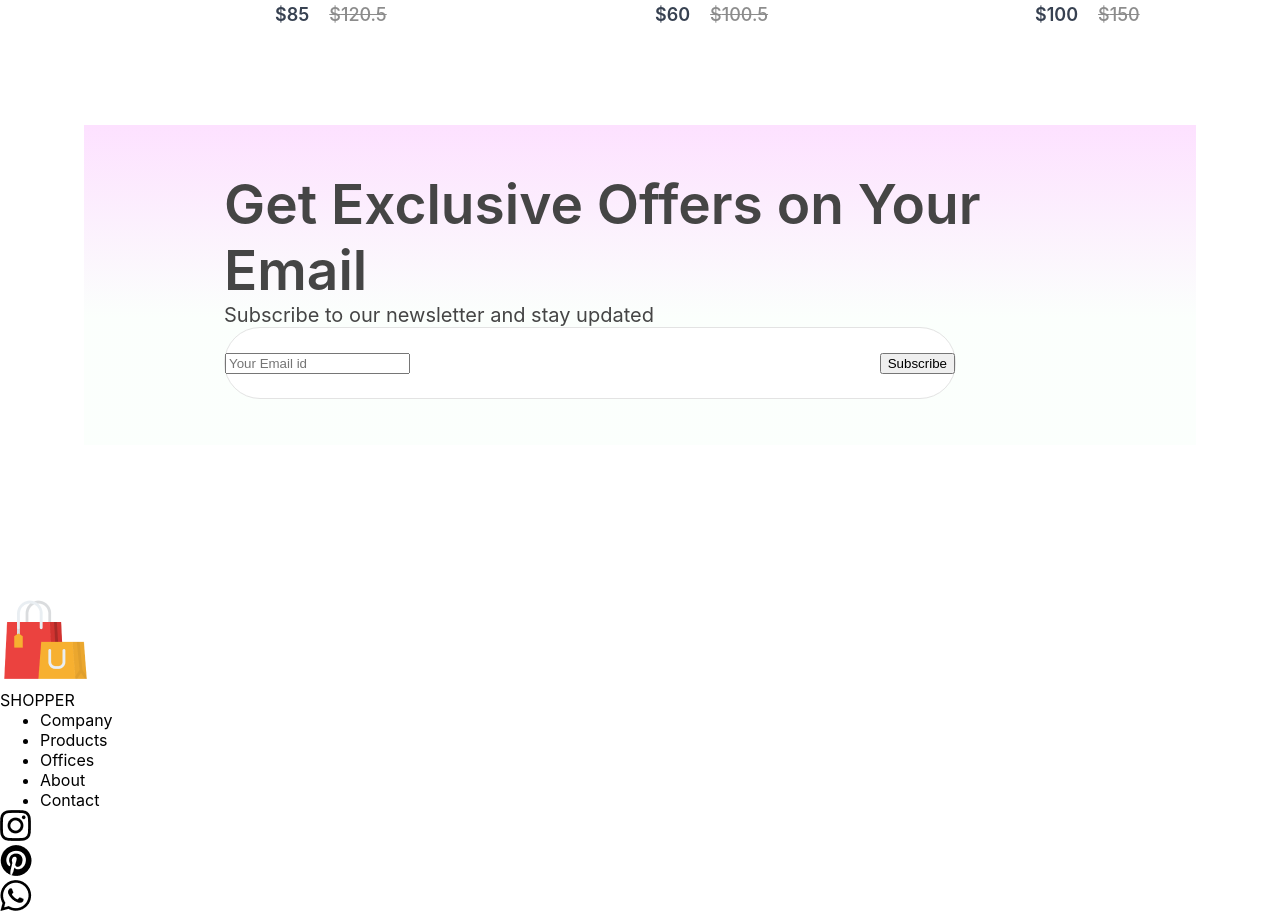
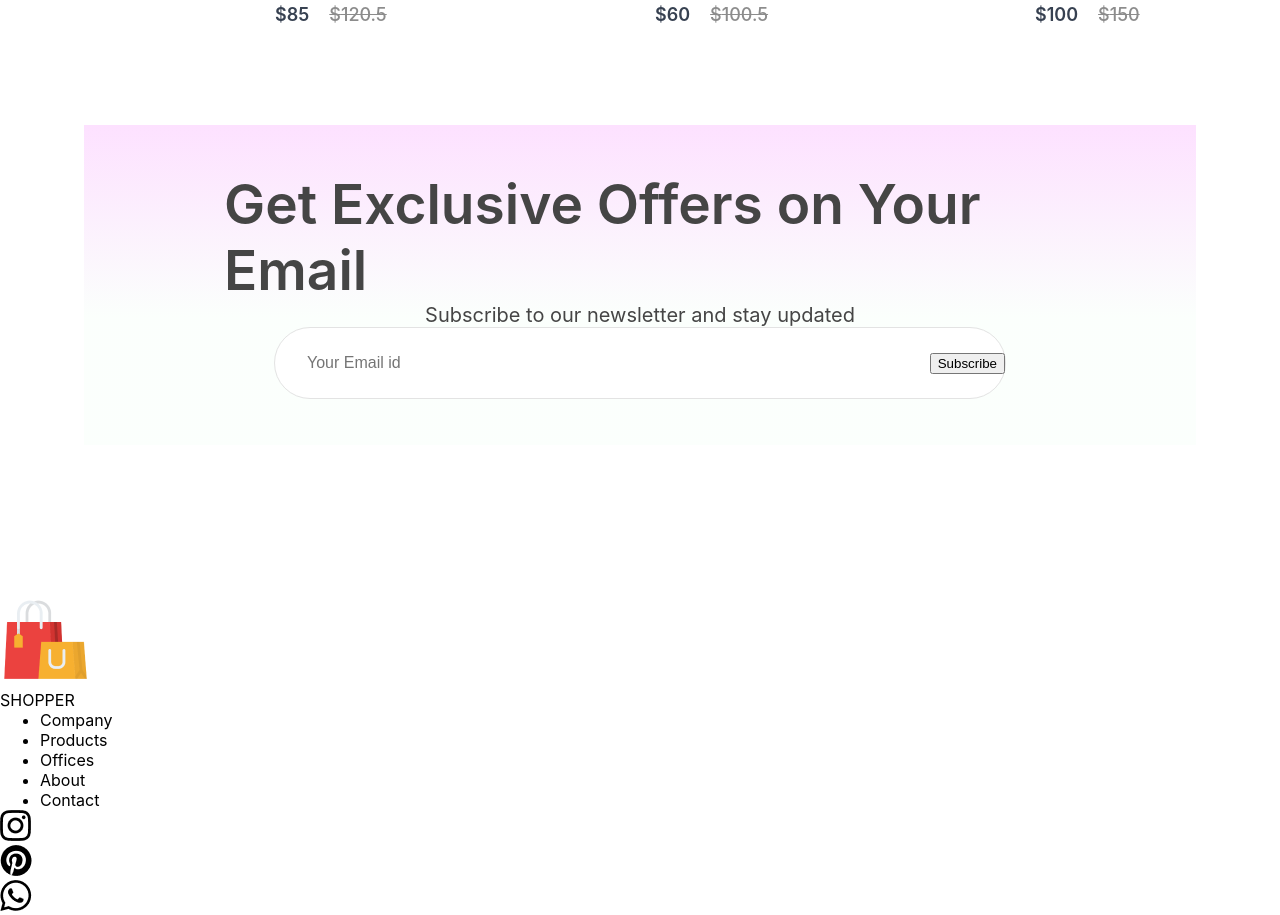
Before and after one commit to Patrickodey360coder/mern-ecommerce, a React (Vite) app: page / in a window 1280 px wide. Shown: the part 3380-4295 px from the top of the page. Built offline with nearby package versions, Linux system fonts and the light colour scheme.

Commit message:
newsletter

```diff
--- a/src/Components/Newsletter/Newletter.css
+++ b/src/Components/Newsletter/Newletter.css
@@ -4,6 +4,7 @@
   display: flex;
   flex-direction: column;
   justify-content: center;
+  align-items: center;
   margin: auto;
   padding: 0px 140px;
   margin-bottom: 150px;
@@ -31,3 +32,12 @@
   border-radius: 80px;
   border: 1px solid #e3e3e3;
 }
+.newsletter input {
+  width: 500px;
+  margin-left: 30px;
+  border: none;
+  outline: none;
+  color: 616161;
+  font-family: sans-serif;
+  font-size: 16px;
+}
```
